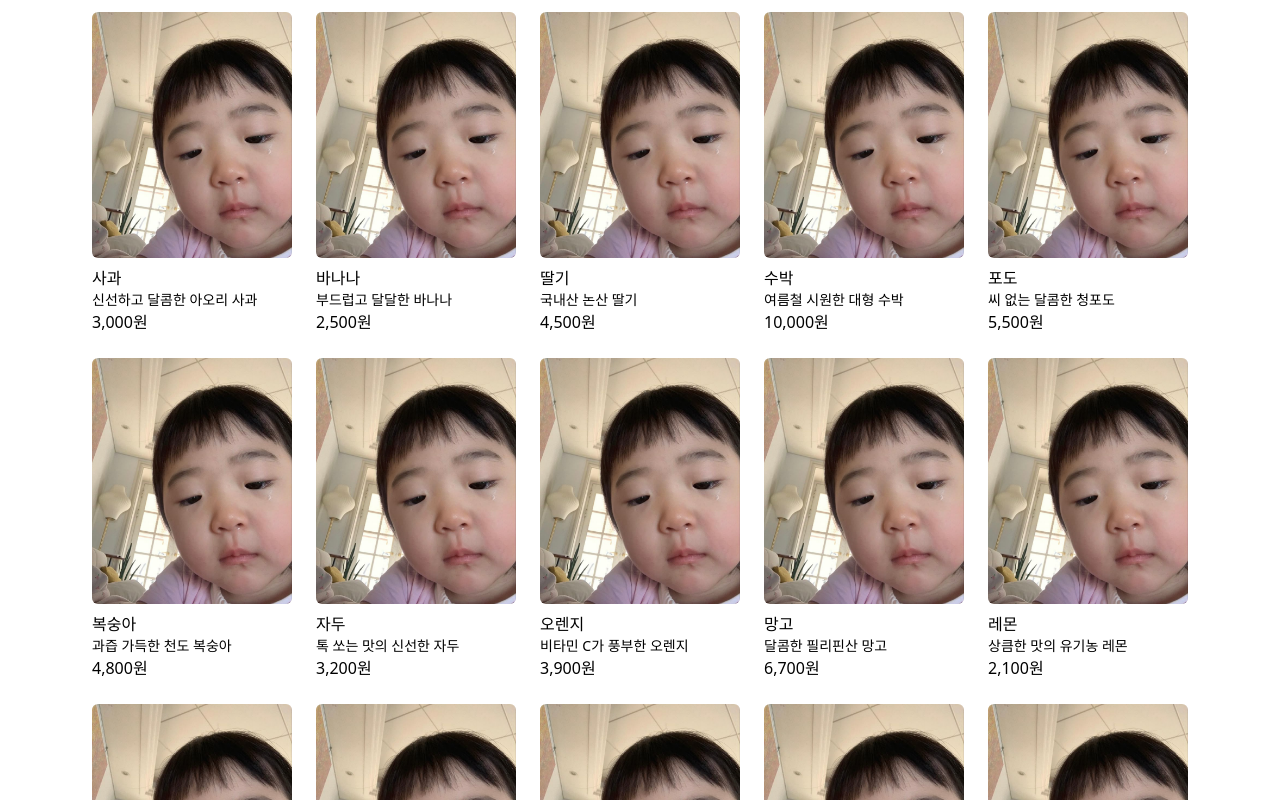
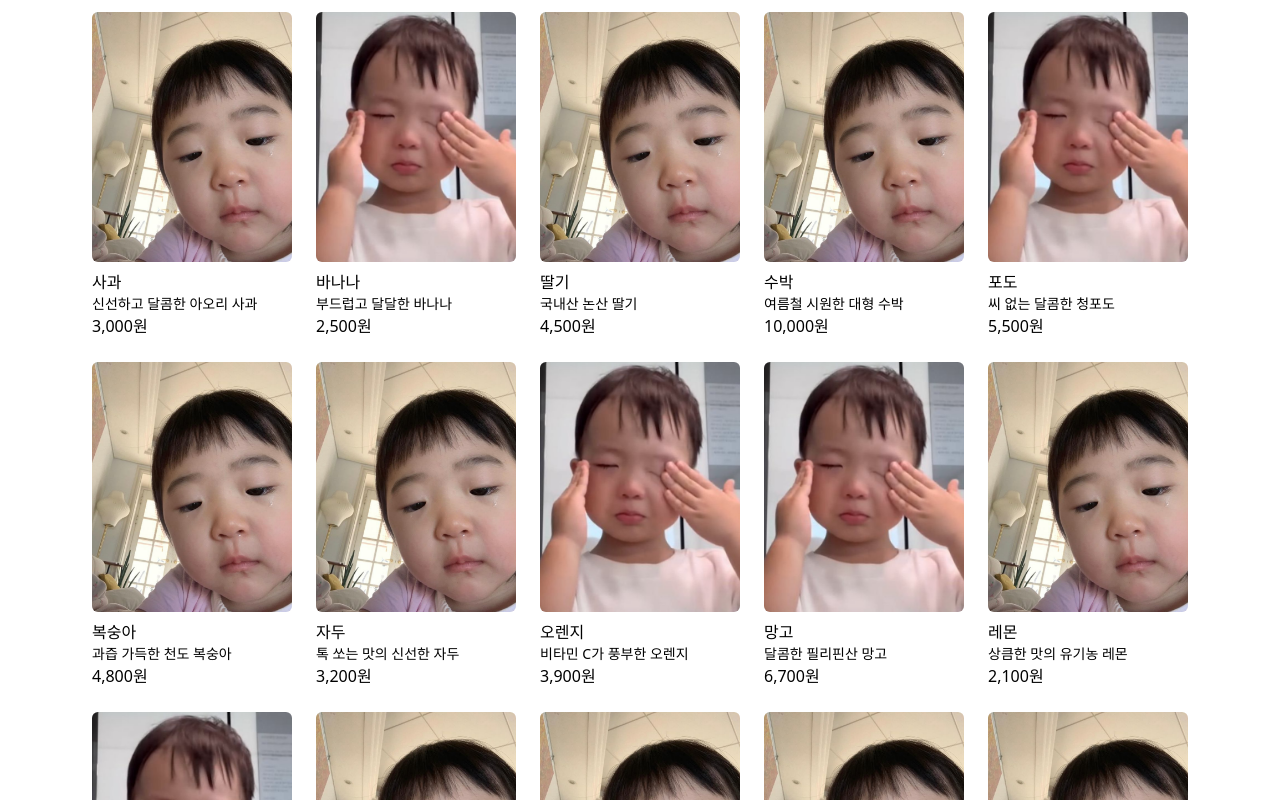
Before and after one commit to house-study/Bom-Market, a Next.js app: page / in a window 1280 px wide. Shown: the top 800 px of the page. Built offline with nearby package versions, Linux system fonts and the light colour scheme.

Commit message:
fix: 이미지 크기 조정 문제 해결

```diff
--- a/src/components/Product.tsx
+++ b/src/components/Product.tsx
@@ -9,7 +9,6 @@ type Product = {
 };
 
 export default function Product({
-  id,
   imageURL,
   productName,
   description,
@@ -18,13 +17,14 @@ export default function Product({
   return (
     <>
       <section className="flex flex-col gap-2 p-3">
-        <Image
-          src={imageURL}
-          alt={productName}
-          width={200}
-          height={200}
-          className="rounded-md"
-        />
+        <div className="relative h-[250px] w-[200px]">
+          <Image
+            src={imageURL}
+            alt={productName}
+            fill
+            className="rounded-md object-cover"
+          />
+        </div>
         <div>
           <h3 className="font-medium">{productName}</h3>
           <p className="text-sm">{description}</p>
--- a/src/components/ProductList.tsx
+++ b/src/components/ProductList.tsx
@@ -11,7 +11,7 @@ export default function ProductList() {
     },
     {
       id: 2,
-      imageURL: '/sample.jpeg',
+      imageURL: '/sample2.png',
       productName: '바나나',
       description: '부드럽고 달달한 바나나',
       price: 2500,
@@ -32,7 +32,7 @@ export default function ProductList() {
     },
     {
       id: 5,
-      imageURL: '/sample.jpeg',
+      imageURL: '/sample2.png',
       productName: '포도',
       description: '씨 없는 달콤한 청포도',
       price: 5500,
@@ -53,14 +53,14 @@ export default function ProductList() {
     },
     {
       id: 8,
-      imageURL: '/sample.jpeg',
+      imageURL: '/sample2.png',
       productName: '오렌지',
       description: '비타민 C가 풍부한 오렌지',
       price: 3900,
     },
     {
       id: 9,
-      imageURL: '/sample.jpeg',
+      imageURL: '/sample2.png',
       productName: '망고',
       description: '달콤한 필리핀산 망고',
       price: 6700,
@@ -74,7 +74,7 @@ export default function ProductList() {
     },
     {
       id: 11,
-      imageURL: '/sample.jpeg',
+      imageURL: '/sample2.png',
       productName: '키위',
       description: '새콤달콤한 뉴질랜드 키위',
       price: 3500,
```
